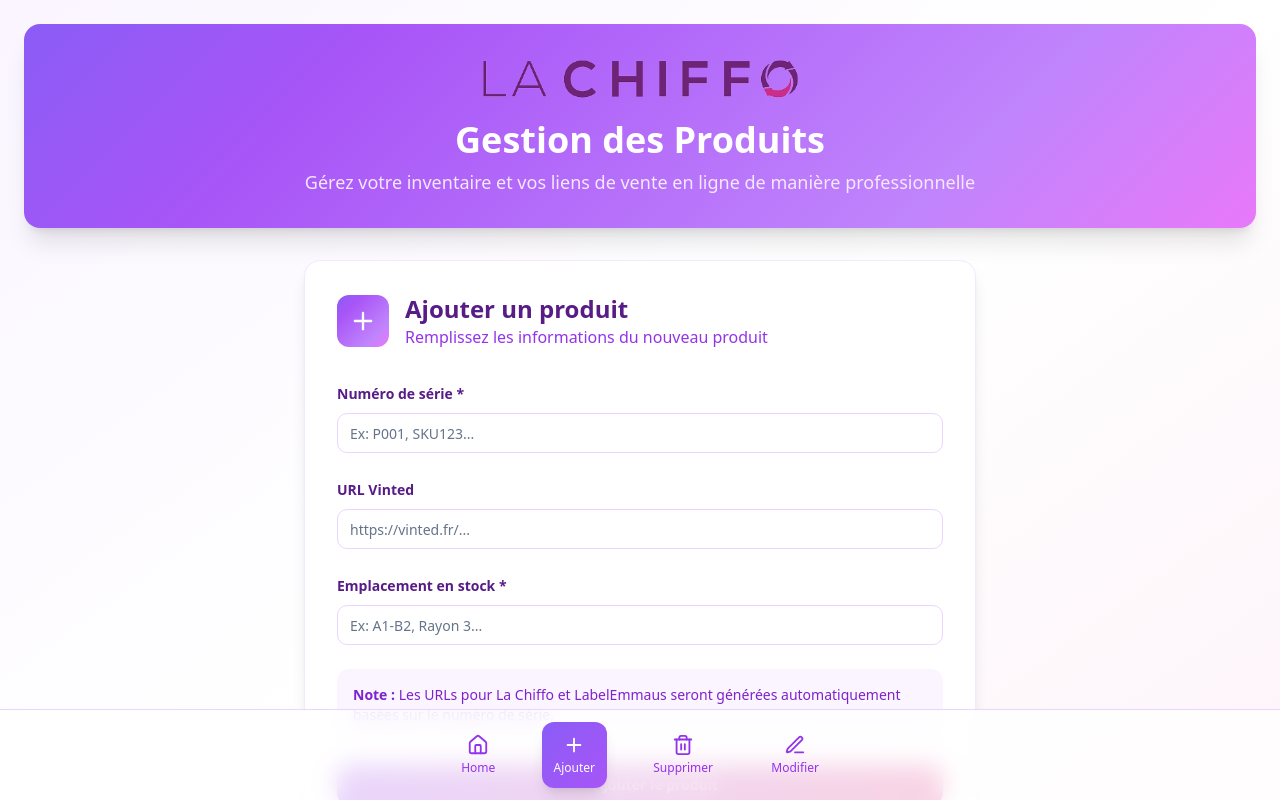
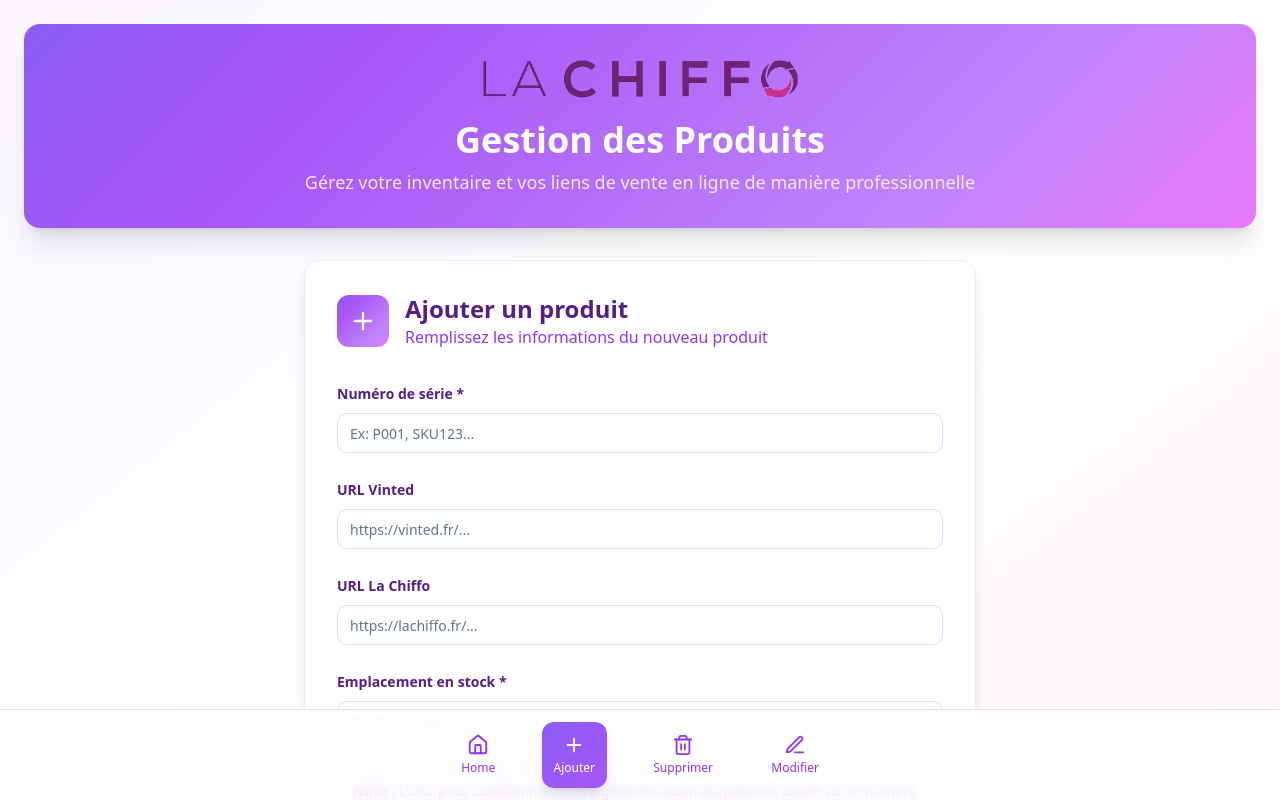
Before and after one commit to BKdevelopper/pro-product-board, a React (Vite) app: page / in a window 1280 px wide. Both pictures are taken after a click on the button "Ajouter". Shown: the top 800 px of the page. Built offline with nearby package versions, Linux system fonts and the light colour scheme.

Commit message:
Fix: Restore La Chiffo URL and improve delete page design
- Restored the La Chiffo URL input field in the Add page.
- Updated the Delete page to use the same search bar design as the home page.

```diff
--- a/src/components/AddPage.tsx
+++ b/src/components/AddPage.tsx
@@ -16,6 +16,7 @@ const AddPage = ({ onAddProduct }: AddPageProps) => {
   const [formData, setFormData] = useState({
     serialID: "",
     url1: "",
+    url2: "",
     emplacement: ""
   });
 
@@ -32,7 +33,7 @@ const AddPage = ({ onAddProduct }: AddPageProps) => {
     }
 
     onAddProduct(formData);
-    setFormData({ serialID: "", url1: "", emplacement: "" });
+    setFormData({ serialID: "", url1: "", url2: "", emplacement: "" });
 
     toast({
       title: "Succès",
@@ -85,6 +86,18 @@ const AddPage = ({ onAddProduct }: AddPageProps) => {
           </div>
 
           <div className="space-y-2">
+            <Label htmlFor="url2" className="text-purple-900 font-semibold">URL La Chiffo</Label>
+            <Input
+              id="url2"
+              type="url"
+              value={formData.url2}
+              onChange={(e) => handleChange("url2", e.target.value)}
+              placeholder="https://lachiffo.fr/..."
+              className="border-purple-200 focus:border-purple-400 focus:ring-purple-400"
+            />
+          </div>
+
+          <div className="space-y-2">
             <Label htmlFor="emplacement" className="text-purple-900 font-semibold">Emplacement en stock *</Label>
             <Input
               id="emplacement"
@@ -98,7 +111,7 @@ const AddPage = ({ onAddProduct }: AddPageProps) => {
 
           <div className="bg-purple-50 p-4 rounded-lg">
             <p className="text-sm text-purple-700">
-              <strong>Note :</strong> Les URLs pour La Chiffo et LabelEmmaus seront générées automatiquement basées sur le numéro de série.
+              <strong>Note :</strong> L'URL pour LabelEmmaus sera générée automatiquement basée sur le numéro de série.
             </p>
           </div>
 
--- a/src/components/DeletePage.tsx
+++ b/src/components/DeletePage.tsx
@@ -1,6 +1,6 @@
 
 import { useState } from "react";
-import { Search, Trash2, AlertTriangle, MapPin } from "lucide-react";
+import { Search, Trash2, AlertTriangle } from "lucide-react";
 import { Product } from "@/types/Product";
 import { Input } from "@/components/ui/input";
 import { Button } from "@/components/ui/button";
@@ -64,23 +64,23 @@ const DeletePage = ({ products, onDeleteProduct }: DeletePageProps) => {
         </div>
       </div>
 
-      <div className="grid grid-cols-1 md:grid-cols-2 gap-4 max-w-2xl">
+      <div className="grid grid-cols-1 md:grid-cols-2 gap-4">
         <div className="relative">
-          <Search className="absolute left-3 top-1/2 transform -translate-y-1/2 text-muted-foreground" size={16} />
+          <Search className="absolute left-3 top-1/2 transform -translate-y-1/2 text-purple-400" size={16} />
           <Input
             placeholder="Rechercher par numéro de série..."
             value={searchSerialID}
             onChange={(e) => setSearchSerialID(e.target.value)}
-            className="pl-10"
+            className="pl-10 border-purple-200 focus:border-purple-400 focus:ring-purple-400"
           />
         </div>
         <div className="relative">
-          <MapPin className="absolute left-3 top-1/2 transform -translate-y-1/2 text-muted-foreground" size={16} />
+          <Search className="absolute left-3 top-1/2 transform -translate-y-1/2 text-purple-400" size={16} />
           <Input
             placeholder="Rechercher par emplacement..."
             value={searchEmplacement}
             onChange={(e) => setSearchEmplacement(e.target.value)}
-            className="pl-10"
+            className="pl-10 border-purple-200 focus:border-purple-400 focus:ring-purple-400"
           />
         </div>
       </div>
@@ -105,7 +105,7 @@ const DeletePage = ({ products, onDeleteProduct }: DeletePageProps) => {
                   </span>
                 </div>
                 <div className="text-sm text-muted-foreground mt-1">
-                  URLs: {product.url1 ? '3/3 (Vinted + 2 auto)' : '2/3 (2 auto)'}
+                  URLs: {product.url1 ? (product.url2 ? '3/3 (Vinted + La Chiffo + auto)' : '2/3 (Vinted + auto)') : (product.url2 ? '2/3 (La Chiffo + auto)' : '1/3 (auto)')}
                 </div>
               </div>
               <Button
--- a/src/components/HomePage.tsx
+++ b/src/components/HomePage.tsx
@@ -1,7 +1,7 @@
 
 import { useState } from "react";
 import { Search, ExternalLink } from "lucide-react";
-import { Product, generateLabelEmmausUrl, generateLaChiffoUrl } from "@/types/Product";
+import { Product, generateLabelEmmausUrl } from "@/types/Product";
 import { Input } from "@/components/ui/input";
 
 interface HomePageProps {
@@ -85,7 +85,7 @@ const HomePage = ({ products }: HomePageProps) => {
                   <tr key={product.id}>
                     <td className="font-semibold text-purple-900">{product.serialID}</td>
                     <td>{formatUrlDisplay(product.url1, "Vinted")}</td>
-                    <td>{formatUrlDisplay(generateLaChiffoUrl(product.serialID), "La Chiffo")}</td>
+                    <td>{formatUrlDisplay(product.url2, "La Chiffo")}</td>
                     <td>{formatUrlDisplay(generateLabelEmmausUrl(product.serialID), "LabelEmmaus")}</td>
                     <td>
                       <span className="gradient-light px-3 py-1 rounded-full text-sm font-medium text-purple-700">
--- a/src/pages/Index.tsx
+++ b/src/pages/Index.tsx
@@ -1,4 +1,3 @@
-
 import { useState } from "react";
 import Navigation from "@/components/Navigation";
 import HomePage from "@/components/HomePage";
@@ -15,12 +14,14 @@ const Index = () => {
       id: 1,
       serialID: "P001",
       url1: "https://vinted.fr/product1",
+      url2: "https://lachiffo.fr/product1",
       emplacement: "A1-B2"
     },
     {
       id: 2,
       serialID: "P002",
       url1: "",
+      url2: "",
       emplacement: "C3-D4"
     }
   ]);
--- a/src/types/Product.ts
+++ b/src/types/Product.ts
@@ -3,6 +3,7 @@ export interface Product {
   id: number; // Auto-incrementing ID (internal use only)
   serialID: string; // Serial number displayed to users
   url1: string; // Vinted
+  url2: string; // La Chiffo
   emplacement: string;
 }
 
@@ -10,7 +11,3 @@ export interface Product {
 export const generateLabelEmmausUrl = (serialID: string): string => {
   return `https://labelemmaus.fr/product?=${serialID}`;
 };
-
-export const generateLaChiffoUrl = (serialID: string): string => {
-  return `https://lachiffo.fr/product?=${serialID}`;
-};
```
